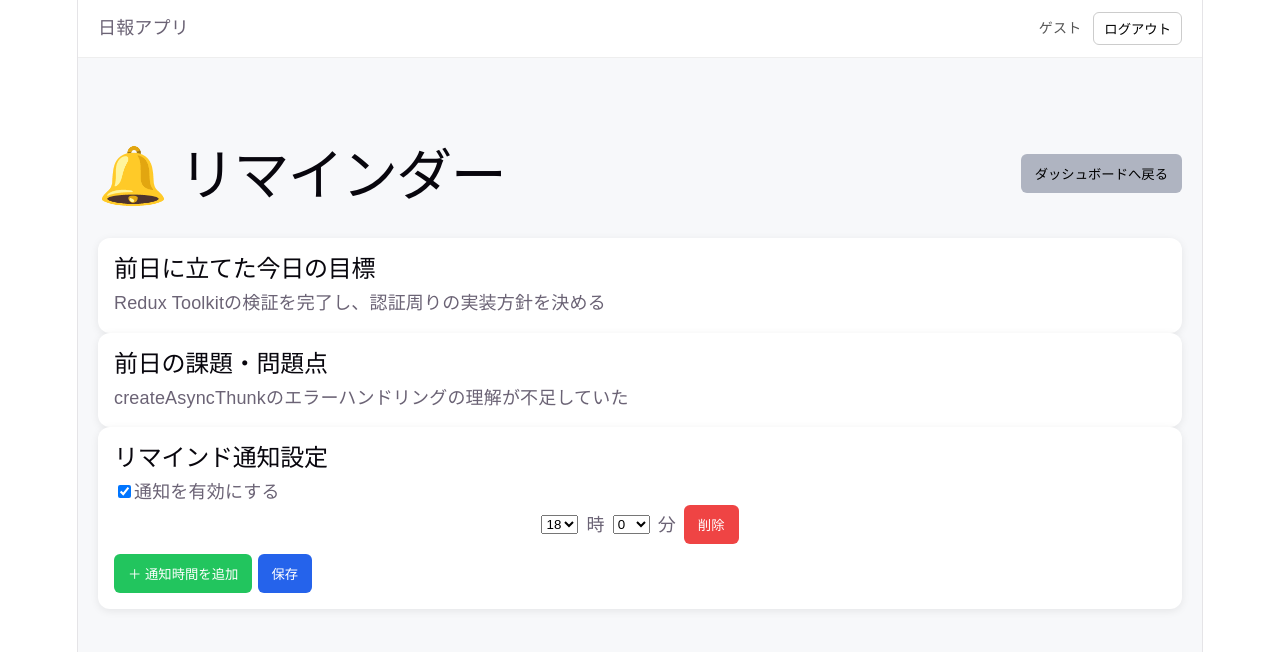
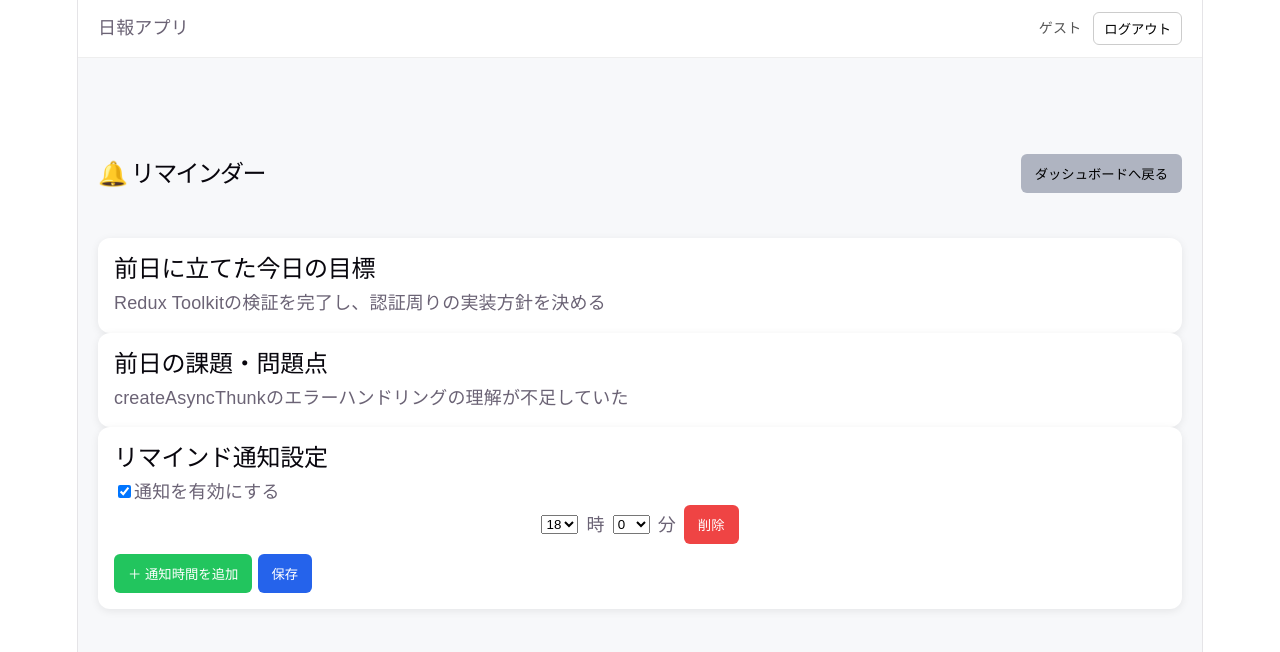
Before and after one commit to tokoMatsubara/Nippo_group7, a React app in the folder frontend/: page /remind in a window 1280 px wide. Shown: the top 652 px of the page. Built offline with nearby package versions, Linux system fonts and the light colour scheme; the HTML template or start-up script is replaced by a standard one.

Commit message:
titleの修正

```diff
--- a/frontend/src/styles/common.css
+++ b/frontend/src/styles/common.css
@@ -95,7 +95,7 @@
     margin-bottom: 20px;
 }
 
-title {
+.title {
     font-size: 24px;
     font-weight: bold;
 }
```
